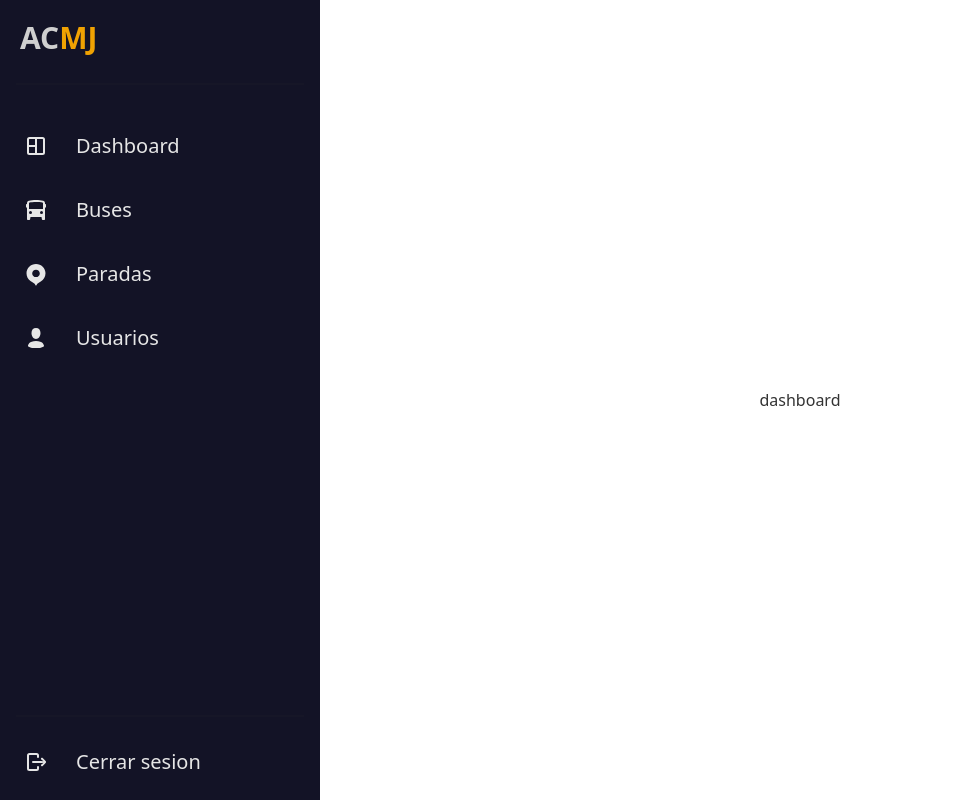
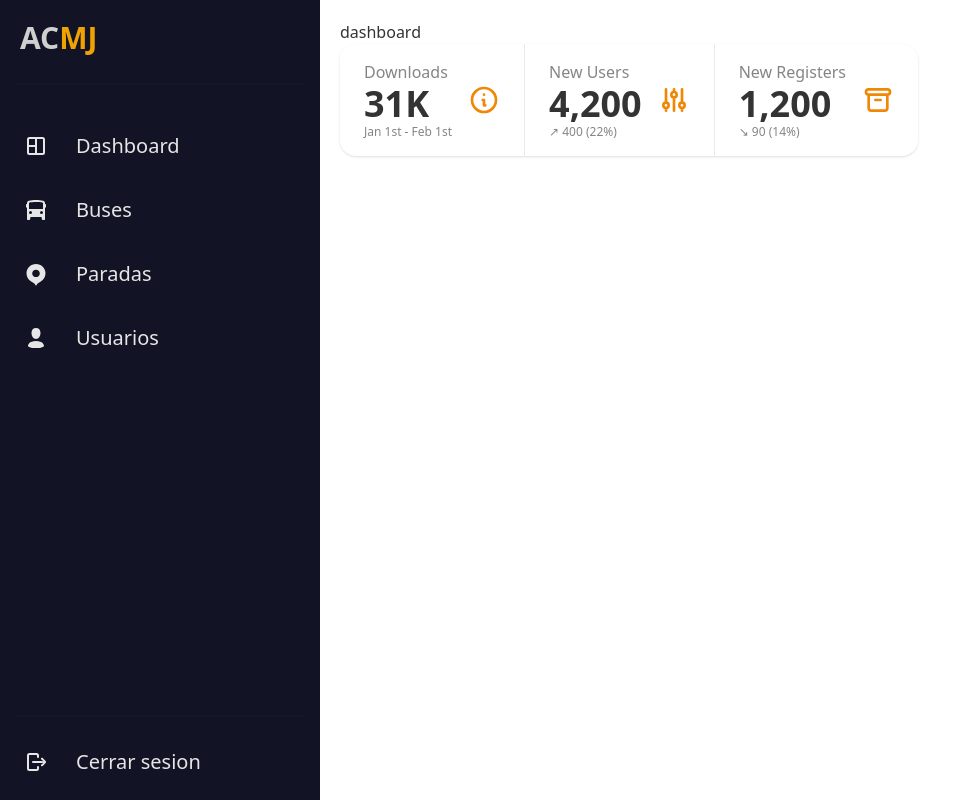
Before and after one commit to jwar28/bus-admin-panel, a Nuxt app: page /dashboard in a window 1280 px wide. Shown: the whole page, without its empty margins (0-960 px from the left). Built offline with nearby package versions, Linux system fonts and the light colour scheme; no server answers.

Commit message:
layout fixed

```diff
--- a/src/components/sidebar/Sidebar.vue
+++ b/src/components/sidebar/Sidebar.vue
@@ -32,7 +32,7 @@ const sidebarMainItems = [
     <input id="my-drawer-2" type="checkbox" class="drawer-toggle" />
     <div class="drawer-content flex flex-col items-center justify-center">
       <!-- Page content here -->
-      <slot />
+      <slot/>
       <label for="my-drawer-2" class="btn btn-primary drawer-button lg:hidden"
         >Open drawer</label
       >
--- a/src/layouts/default.vue
+++ b/src/layouts/default.vue
@@ -1,7 +1,7 @@
 <template>
-  <div>
-    <Sidebar>
+  <Sidebar>
+    <div class="h-screen w-full p-5">
       <slot />
-    </Sidebar>
-  </div>
+    </div>
+  </Sidebar>
 </template>
--- a/src/pages/dashboard.vue
+++ b/src/pages/dashboard.vue
@@ -1,11 +1,73 @@
 <script lang="ts" setup>
-
 definePageMeta({
-    middleware: 'auth'
-})
+  middleware: "auth",
+});
 </script>
 
+<template>
+  <h1>dashboard</h1>
+  <div class="stats shadow">
+    <div class="stat">
+      <div class="stat-figure text-secondary">
+        <svg
+          xmlns="http://www.w3.org/2000/svg"
+          fill="none"
+          viewBox="0 0 24 24"
+          class="inline-block w-8 h-8 stroke-current"
+        >
+          <path
+            stroke-linecap="round"
+            stroke-linejoin="round"
+            stroke-width="2"
+            d="M13 16h-1v-4h-1m1-4h.01M21 12a9 9 0 11-18 0 9 9 0 0118 0z"
+          ></path>
+        </svg>
+      </div>
+      <div class="stat-title">Downloads</div>
+      <div class="stat-value">31K</div>
+      <div class="stat-desc">Jan 1st - Feb 1st</div>
+    </div>
 
-<template>
-    <h1>dashboard</h1>
+    <div class="stat">
+      <div class="stat-figure text-secondary">
+        <svg
+          xmlns="http://www.w3.org/2000/svg"
+          fill="none"
+          viewBox="0 0 24 24"
+          class="inline-block w-8 h-8 stroke-current"
+        >
+          <path
+            stroke-linecap="round"
+            stroke-linejoin="round"
+            stroke-width="2"
+            d="M12 6V4m0 2a2 2 0 100 4m0-4a2 2 0 110 4m-6 8a2 2 0 100-4m0 4a2 2 0 110-4m0 4v2m0-6V4m6 6v10m6-2a2 2 0 100-4m0 4a2 2 0 110-4m0 4v2m0-6V4"
+          ></path>
+        </svg>
+      </div>
+      <div class="stat-title">New Users</div>
+      <div class="stat-value">4,200</div>
+      <div class="stat-desc">↗︎ 400 (22%)</div>
+    </div>
+
+    <div class="stat">
+      <div class="stat-figure text-secondary">
+        <svg
+          xmlns="http://www.w3.org/2000/svg"
+          fill="none"
+          viewBox="0 0 24 24"
+          class="inline-block w-8 h-8 stroke-current"
+        >
+          <path
+            stroke-linecap="round"
+            stroke-linejoin="round"
+            stroke-width="2"
+            d="M5 8h14M5 8a2 2 0 110-4h14a2 2 0 110 4M5 8v10a2 2 0 002 2h10a2 2 0 002-2V8m-9 4h4"
+          ></path>
+        </svg>
+      </div>
+      <div class="stat-title">New Registers</div>
+      <div class="stat-value">1,200</div>
+      <div class="stat-desc">↘︎ 90 (14%)</div>
+    </div>
+  </div>
 </template>
```
